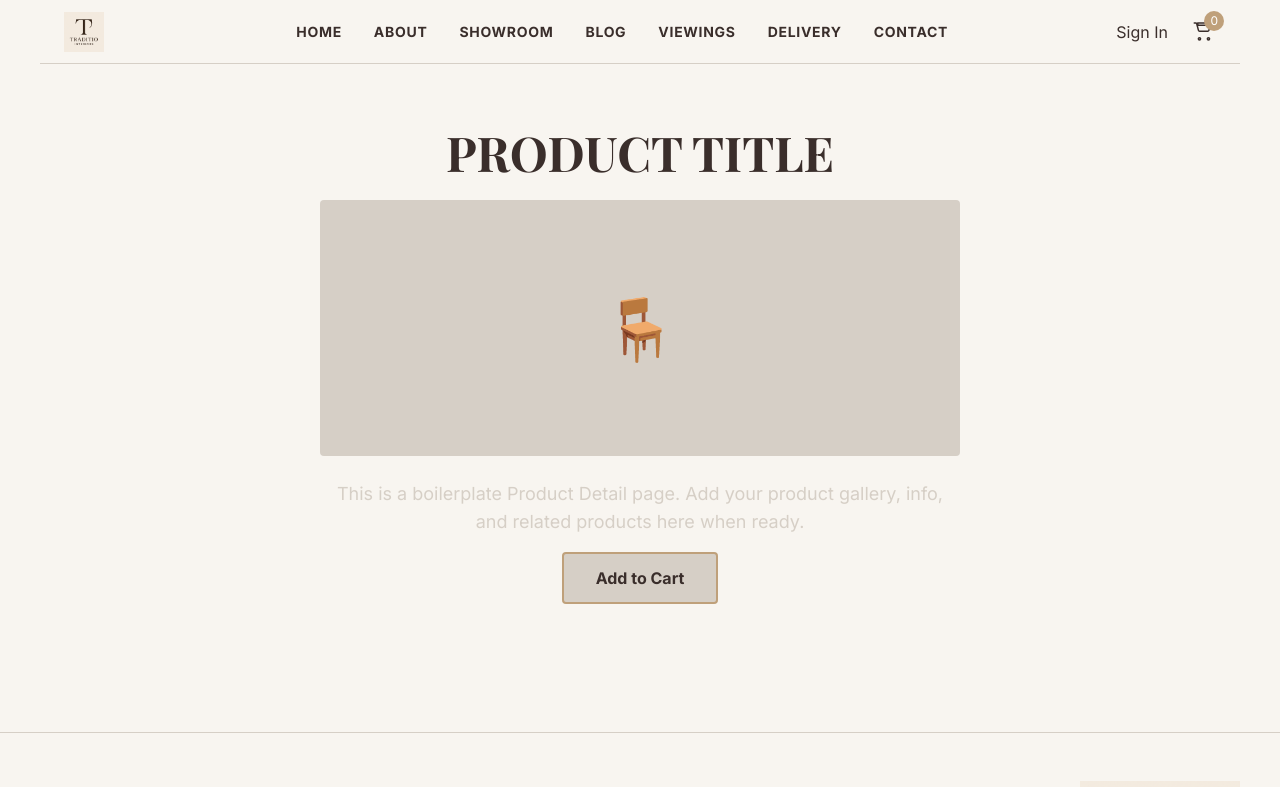
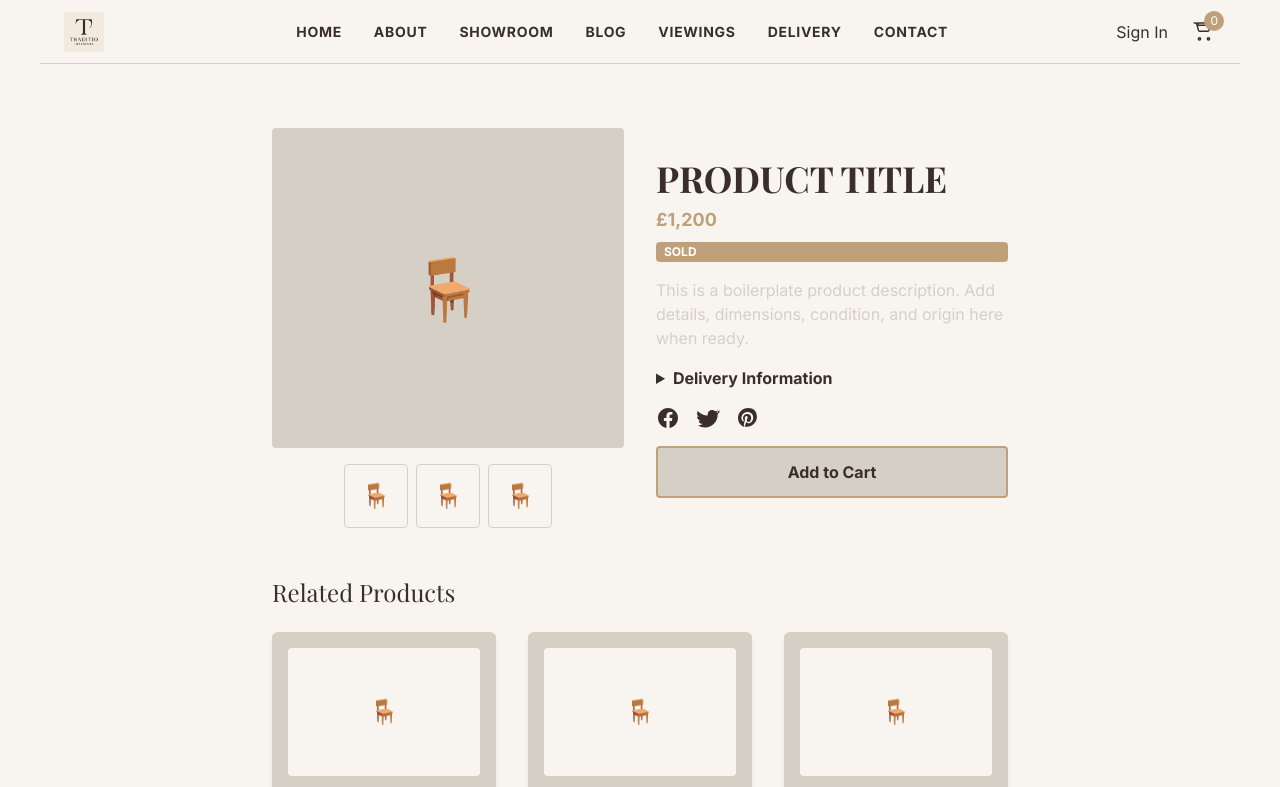
Before and after one commit to AutoJenny/traditio-site, a Next.js app: page /showroom/1 in a window 1280 px wide. Shown: the top 787 px of the page. Built offline with nearby package versions, Linux system fonts and the light colour scheme.

Commit message:
feat: Enhance product detail page with gallery, info, delivery, social share, and related products (boilerplate)

```diff
--- a/src/app/showroom/[slug]/page.tsx
+++ b/src/app/showroom/[slug]/page.tsx
@@ -1,12 +1,55 @@
 export default function ProductDetail() {
   return (
-    <main className="max-w-2xl mx-auto py-16 px-4 text-center">
-      <h1 className="font-heading text-4xl md:text-5xl font-bold uppercase text-espresso mb-6">Product Title</h1>
-      <div className="w-full h-64 bg-sand rounded mb-6 flex items-center justify-center">
-        <span className="text-6xl text-espresso">🪑</span>
-      </div>
-      <p className="font-body text-lg text-sand mb-4">This is a boilerplate Product Detail page. Add your product gallery, info, and related products here when ready.</p>
-      <button className="bg-sand text-espresso font-bold rounded px-8 py-3 border-2 border-brass transition-colors duration-200 hover:bg-espresso hover:text-ivory">Add to Cart</button>
+    <main className="max-w-3xl mx-auto py-16 px-4">
+      {/* Image Gallery */}
+      <section className="flex flex-col md:flex-row gap-8 mb-8">
+        <div className="flex-1 flex flex-col items-center">
+          <div className="w-full h-80 bg-sand rounded mb-4 flex items-center justify-center">
+            <span className="text-6xl text-espresso">🪑</span>
+          </div>
+          <div className="flex gap-2 justify-center">
+            {[1,2,3].map(i => (
+              <div key={i} className="w-16 h-16 bg-ivory rounded flex items-center justify-center border border-sand">
+                <span className="text-2xl text-sand">🪑</span>
+              </div>
+            ))}
+          </div>
+        </div>
+        {/* Product Info */}
+        <div className="flex-1 flex flex-col justify-center">
+          <h1 className="font-heading text-3xl md:text-4xl font-bold uppercase text-espresso mb-2">Product Title</h1>
+          <p className="font-body text-lg text-brass font-bold mb-2">£1,200</p>
+          <span className="inline-block bg-brass text-white text-xs rounded px-2 py-0.5 uppercase font-bold mb-4">SOLD</span>
+          <p className="font-body text-base text-sand mb-4">This is a boilerplate product description. Add details, dimensions, condition, and origin here when ready.</p>
+          {/* Expandable Delivery Info */}
+          <details className="mb-4">
+            <summary className="cursor-pointer font-bold text-espresso">Delivery Information</summary>
+            <div className="mt-2 text-sand text-sm">Delivery details and options will be shown here.</div>
+          </details>
+          {/* Social Share */}
+          <div className="flex gap-4 mb-4">
+            <a href="#" aria-label="Share on Facebook" className="hover:text-brass"><svg width="24" height="24" fill="currentColor"><path d="M22 12c0-5.522-4.477-10-10-10S2 6.478 2 12c0 5 3.657 9.127 8.438 9.877v-6.987h-2.54v-2.89h2.54V9.797c0-2.506 1.492-3.89 3.777-3.89 1.094 0 2.238.195 2.238.195v2.46h-1.26c-1.242 0-1.632.771-1.632 1.562v1.875h2.773l-.443 2.89h-2.33v6.987C18.343 21.127 22 17 22 12"/></svg></a>
+            <a href="#" aria-label="Share on Twitter" className="hover:text-brass"><svg width="24" height="24" fill="currentColor"><path d="M22.46 5.924c-.793.352-1.645.59-2.54.698a4.48 4.48 0 0 0 1.963-2.475 8.94 8.94 0 0 1-2.828 1.082A4.48 4.48 0 0 0 16.11 4c-2.485 0-4.5 2.015-4.5 4.5 0 .353.04.697.116 1.026C7.728 9.37 4.1 7.575 1.67 4.905c-.387.664-.61 1.437-.61 2.26 0 1.56.794 2.936 2.003 3.744-.737-.023-1.43-.226-2.037-.563v.057c0 2.18 1.55 4.002 3.604 4.417-.377.103-.775.158-1.185.158-.29 0-.568-.028-.84-.08.568 1.772 2.217 3.062 4.175 3.096A8.98 8.98 0 0 1 2 19.54a12.68 12.68 0 0 0 6.88 2.017c8.253 0 12.77-6.833 12.77-12.76 0-.195-.004-.39-.013-.583A9.14 9.14 0 0 0 24 4.59a8.94 8.94 0 0 1-2.54.697z"/></svg></a>
+            <a href="#" aria-label="Share on Pinterest" className="hover:text-brass"><svg width="24" height="24" fill="currentColor"><path d="M12 2C6.477 2 2 6.477 2 12c0 4.084 2.438 7.563 5.938 8.938-.082-.76-.156-1.926.033-2.755.17-.73 1.09-4.646 1.09-4.646s-.277-.555-.277-1.375c0-1.29.748-2.254 1.68-2.254.793 0 1.176.596 1.176 1.312 0 .8-.51 1.995-.773 3.106-.22.93.468 1.688 1.39 1.688 1.668 0 2.953-1.76 2.953-4.297 0-2.25-1.62-3.825-3.936-3.825-2.684 0-4.26 2.012-4.26 4.09 0 .81.312 1.68.702 2.15.078.094.09.176.066.27-.072.293-.23.93-.26 1.06-.04.17-.13.207-.3.125-1.12-.52-1.82-2.15-1.82-3.463 0-2.82 2.05-6.06 6.11-6.06 3.21 0 5.7 2.29 5.7 5.35 0 3.18-1.99 5.74-4.76 5.74-1.01 0-1.96-.53-2.28-1.14l-.62 2.36c-.18.7-.67 1.58-1 2.12.75.23 1.54.36 2.37.36 5.523 0 10-4.477 10-10S17.523 2 12 2z"/></svg></a>
+          </div>
+          <button className="bg-sand text-espresso font-bold rounded px-8 py-3 border-2 border-brass transition-colors duration-200 hover:bg-espresso hover:text-ivory">Add to Cart</button>
+        </div>
+      </section>
+      {/* Related Products */}
+      <section className="mt-12">
+        <h2 className="font-heading text-2xl mb-6 text-espresso">Related Products</h2>
+        <div className="grid grid-cols-1 sm:grid-cols-2 md:grid-cols-3 gap-8">
+          {[1,2,3].map(i => (
+            <div key={i} className="bg-sand rounded-card shadow-card p-4 flex flex-col items-center transition-transform duration-200 hover:scale-105 hover:shadow-lg">
+              <div className="w-full h-32 bg-ivory rounded mb-4 flex items-center justify-center">
+                <span className="text-2xl text-sand">🪑</span>
+              </div>
+              <h3 className="font-heading text-lg text-espresso mb-1">Product {i}</h3>
+              <p className="font-body text-brass font-bold mb-2">£900</p>
+            </div>
+          ))}
+        </div>
+      </section>
     </main>
   );
 }
```
